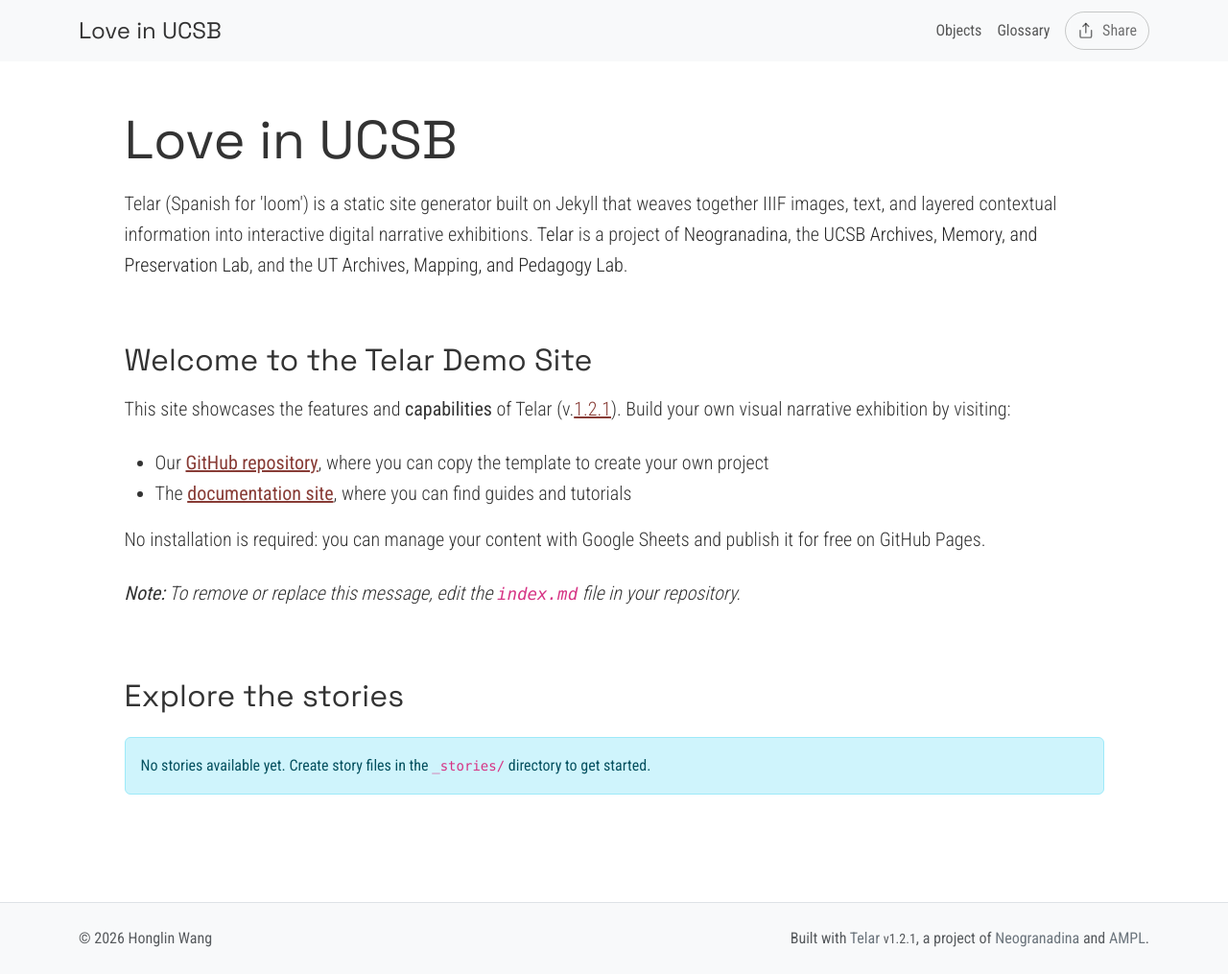
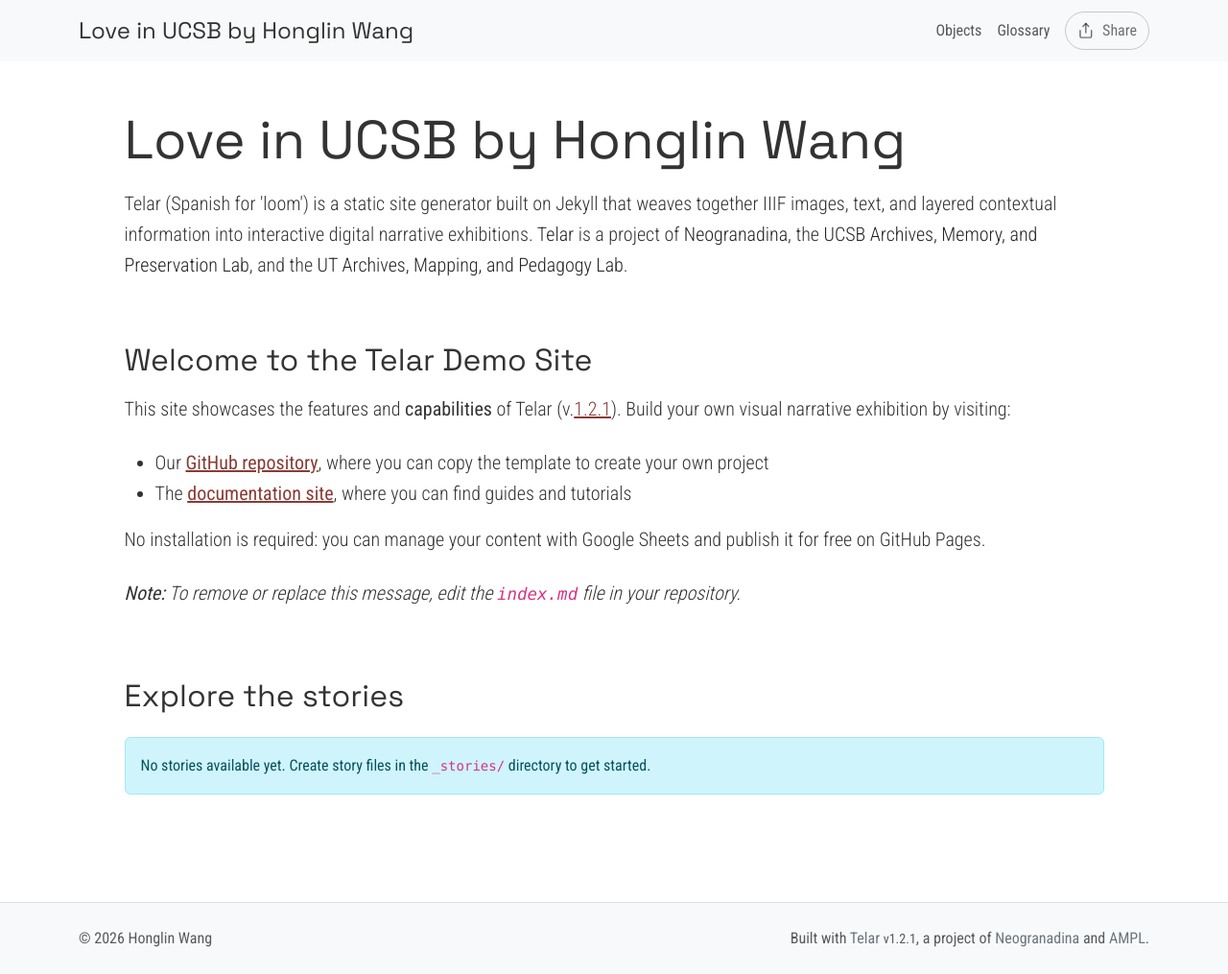
Before and after one commit to 87xyrjs3wiryqw8zue/honglinwang, a Jekyll site: the page built from index.md, in a window 1280 px wide. Shown: the whole page at 96% size. Built offline with Jekyll 4.4.1, drawn with Linux system fonts in a browser that asks for light colours.

Commit message:
Update site settings
Published via Telar Compositor

```diff
--- a/_config.yml
+++ b/_config.yml
@@ -2,7 +2,7 @@
 # https://telar.org
 
 # Site Settings
-title: "Love in UCSB"
+title: "Love in UCSB by Honglin Wang"
 description: "Telar (Spanish for 'loom') is a static site generator built on Jekyll that weaves together IIIF images, text, and layered contextual information into interactive digital narrative exhibitions. <a href='https://github.com/UCSB-AMPLab/telar'>Telar</a> is a project of <a href='https://neogranadina.org'>Neogranadina</a>, the <a href='https://ampl.clair.ucsb.edu/'>UCSB Archives, Memory, and Preservation Lab</a>, and the <a href='https://liberalarts.utexas.edu/history/'>UT Archives, Mapping, and Pedagogy Lab</a>."
 url: "https://87xyrjs3wiryqw8zue.github.io"
 baseurl: "/honglinwang"
@@ -158,3 +158,4 @@
   # (Backward compatible: hide_collections also supported)
   skip_collections: false
 story_key: test
+story_key: test
```
